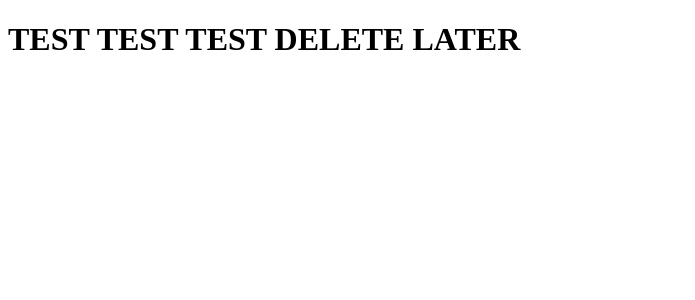
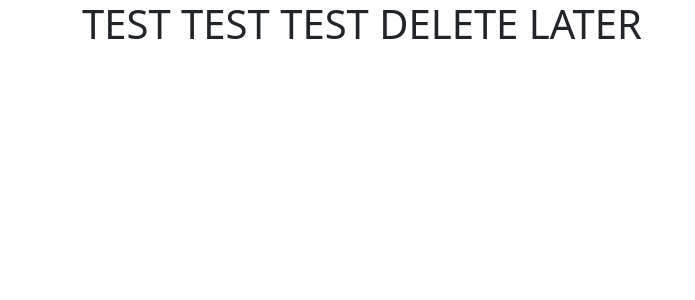
Before and after one commit to kristentsuboi/FinalProject, an Angular app in the folder ngPawrentsPlace/: page / in a window 1280 px wide. Shown: the top 300 px of the page, without its empty margins (0-695 px from the left). Built offline with nearby package versions, Linux system fonts and the light colour scheme; no server answers.

Commit message:
add bootstrap

```diff
--- a/ngPawrentsPlace/package.json
+++ b/ngPawrentsPlace/package.json
@@ -18,6 +18,9 @@
     "@angular/platform-browser": "^16.0.0",
     "@angular/platform-browser-dynamic": "^16.0.0",
     "@angular/router": "^16.0.0",
+    "@ng-bootstrap/ng-bootstrap": "^15.0.1",
+    "@popperjs/core": "^2.11.8",
+    "bootstrap": "^5.3.0",
     "rxjs": "~7.8.0",
     "tslib": "^2.3.0",
     "zone.js": "~0.13.0"
--- a/ngPawrentsPlace/src/styles.css
+++ b/ngPawrentsPlace/src/styles.css
@@ -1 +1 @@
-/* You can add global styles to this file, and also import other style files */
+@import "~bootstrap/dist/css/bootstrap.css";
```
Also changed, not shown: 1 other file (tests, documents, lock files or other folders).
